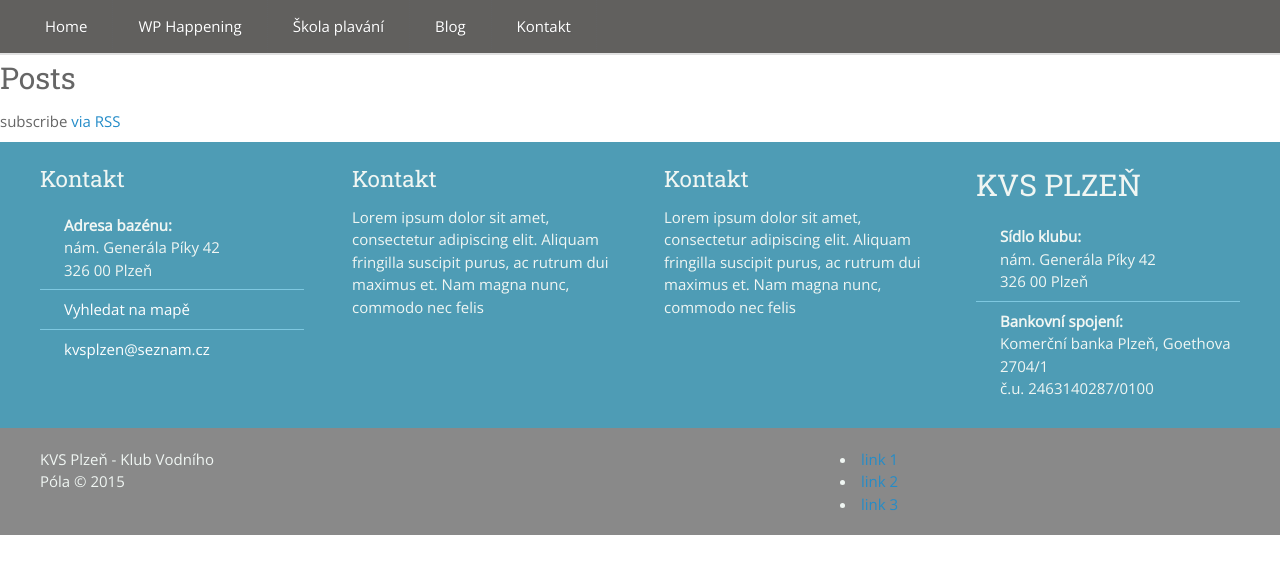
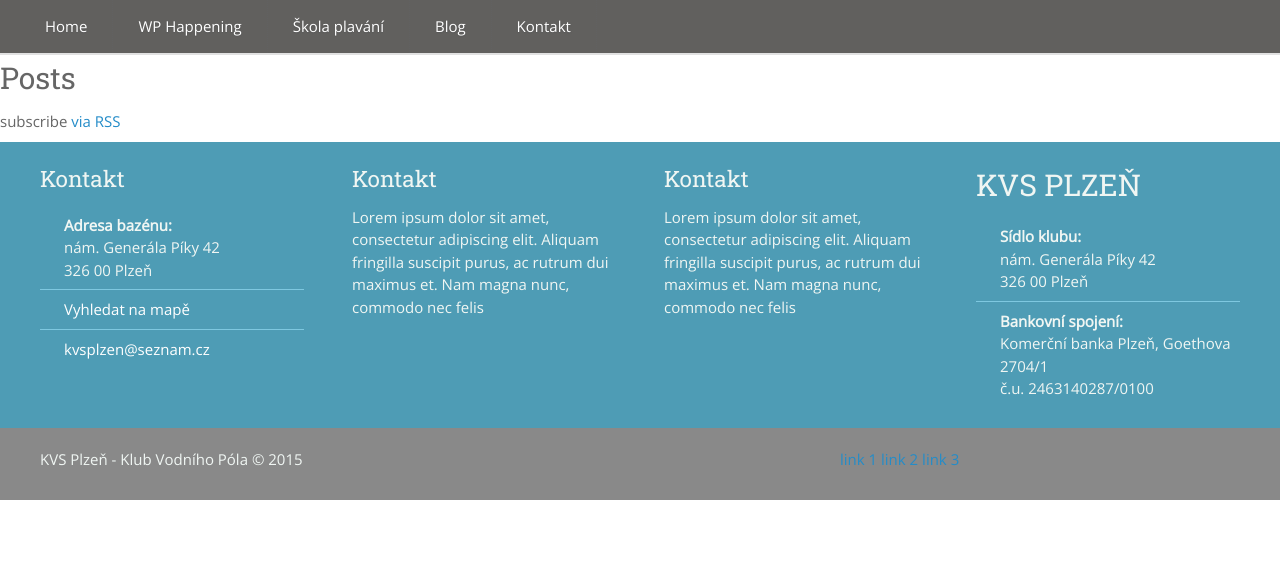
Before and after one commit to SteveVil/KVS-web, a Jekyll site: the page built from index.html, in a window 1280 px wide. Shown: the top 574 px of the page. Built offline with Jekyll 4.4.1, drawn with Linux system fonts in a browser that asks for light colours.

Commit message:
Update _footer.sass

```diff
--- a/_sass/_footer.sass
+++ b/_sass/_footer.sass
@@ -31,10 +31,12 @@ div.box4.last
 	background: none repeat scroll 0% 0% #898989
 
 .copyright
-	width: 200px
+	width: 300px
 	float: left
 
 .social-links
 	width: 400px
 	float: right
-	display: inline
+
+	li
+		display: inline
```
